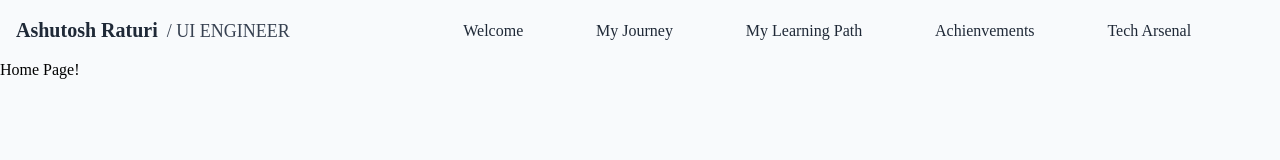
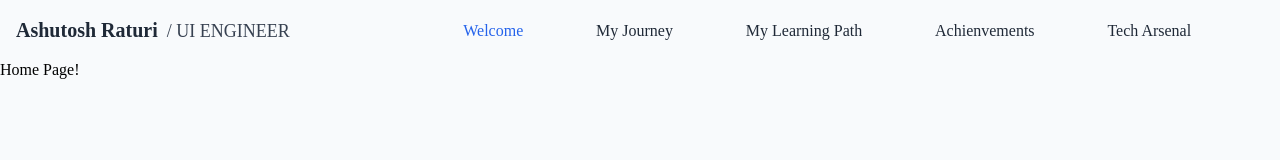
Before and after one commit to ashutosh-raturi/ashu-portfolio, a React app: page / in a window 1280 px wide. Shown: the top 160 px of the page. Built offline with nearby package versions, Linux system fonts and the light colour scheme.

Commit message:
creating nav links in navbar

```diff
--- a/src/components/Navbar.css
+++ b/src/components/Navbar.css
@@ -6,3 +6,7 @@
 .nav-options>li:hover {
     color: var(--medium-blue);
 }
+
+.custom-navlink {
+    text-decoration: none;
+}
--- a/src/components/Navbar.js
+++ b/src/components/Navbar.js
@@ -1,9 +1,12 @@
 import React, { useEffect, useState, useRef } from "react";
+import { NavLink } from "react-router-dom";
 import "./Navbar.css";
 
 export const Navbar = () => {
   const [showNavOptions, setShowNavOptions] = useState(false);
   const navOptionsRef = useRef(null);
+  const blue = "text-[var(--medium-blue)]";
+  const black = "text-[var(--charcoal-black)]";
 
   useEffect(() => {
     if (showNavOptions) {
@@ -28,11 +31,56 @@ export const Navbar = () => {
       ref={navOptionsRef}
       className="nav-options list-none hidden justify-evenly items-center flex-col w-full md:flex-row md:w-[70%] md:flex"
     >
-      <li className="p-2 md:p-0">Welcome</li>
-      <li className="p-2 md:p-0">My Journey</li>
-      <li className="p-2 md:p-0">My Learning Path</li>
-      <li className="p-2 md:p-0">Achienvements</li>
-      <li className="p-2 md:p-0">Tech Arsenal</li>
+      <li>
+        <NavLink
+          to="/"
+          className={({ isActive }) =>
+            `custom-navlink p-2 md:p-0 ${isActive ? blue : black}`
+          }
+        >
+          Welcome
+        </NavLink>
+      </li>
+      <li>
+        <NavLink
+          to="my-journey"
+          className={({ isActive }) =>
+            `custom-navlink p-2 md:p-0 ${isActive ? blue : black}`
+          }
+        >
+          My Journey
+        </NavLink>
+      </li>
+      <li>
+        <NavLink
+          to="my-learning-path"
+          className={({ isActive }) =>
+            `custom-navlink p-2 md:p-0 ${isActive ? blue : black}`
+          }
+        >
+          My Learning Path
+        </NavLink>
+      </li>
+      <li>
+        <NavLink
+          to="achievements"
+          className={({ isActive }) =>
+            `custom-navlink p-2 md:p-0 ${isActive ? blue : black}`
+          }
+        >
+          Achienvements
+        </NavLink>
+      </li>
+      <li>
+        <NavLink
+          to="tech-arsenal"
+          className={({ isActive }) =>
+            `custom-navlink p-2 md:p-0 ${isActive ? blue : black}`
+          }
+        >
+          Tech Arsenal
+        </NavLink>
+      </li>
     </ul>
   );
 
```
